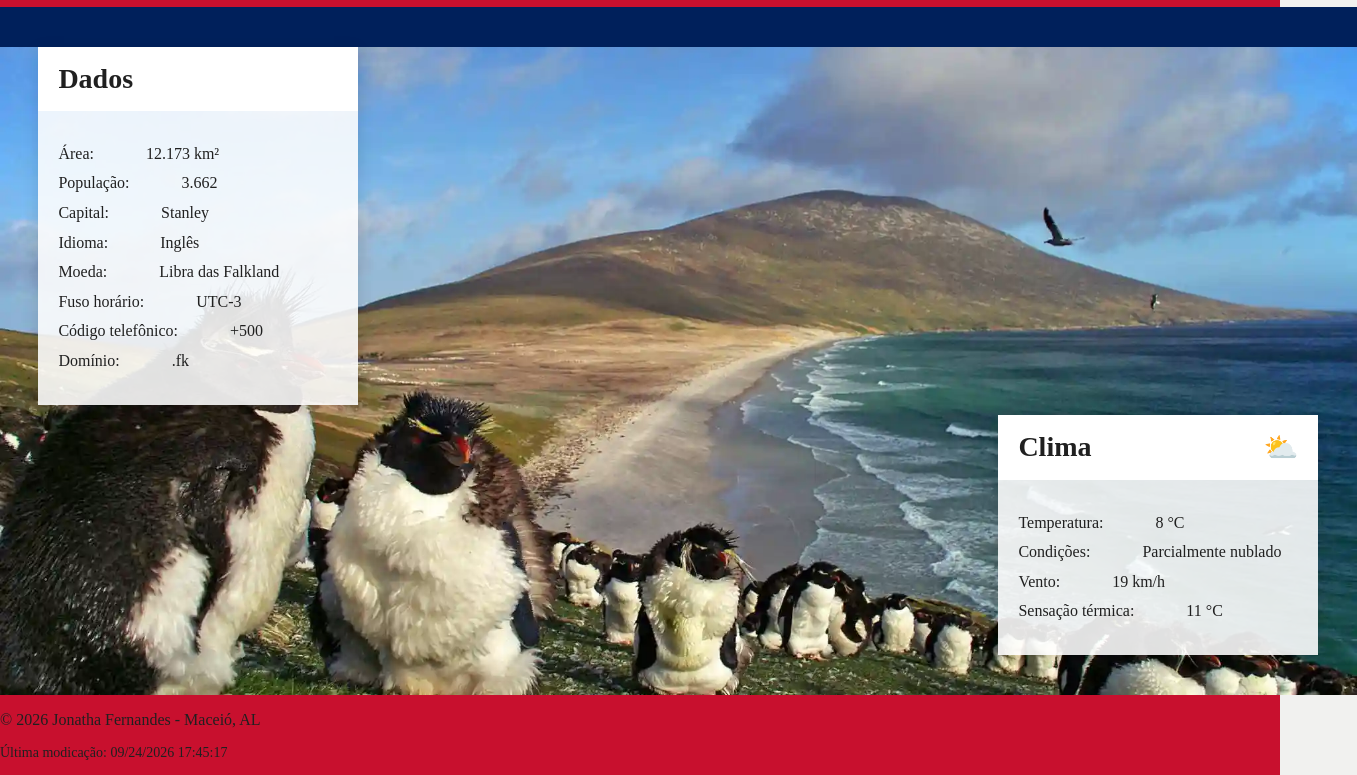
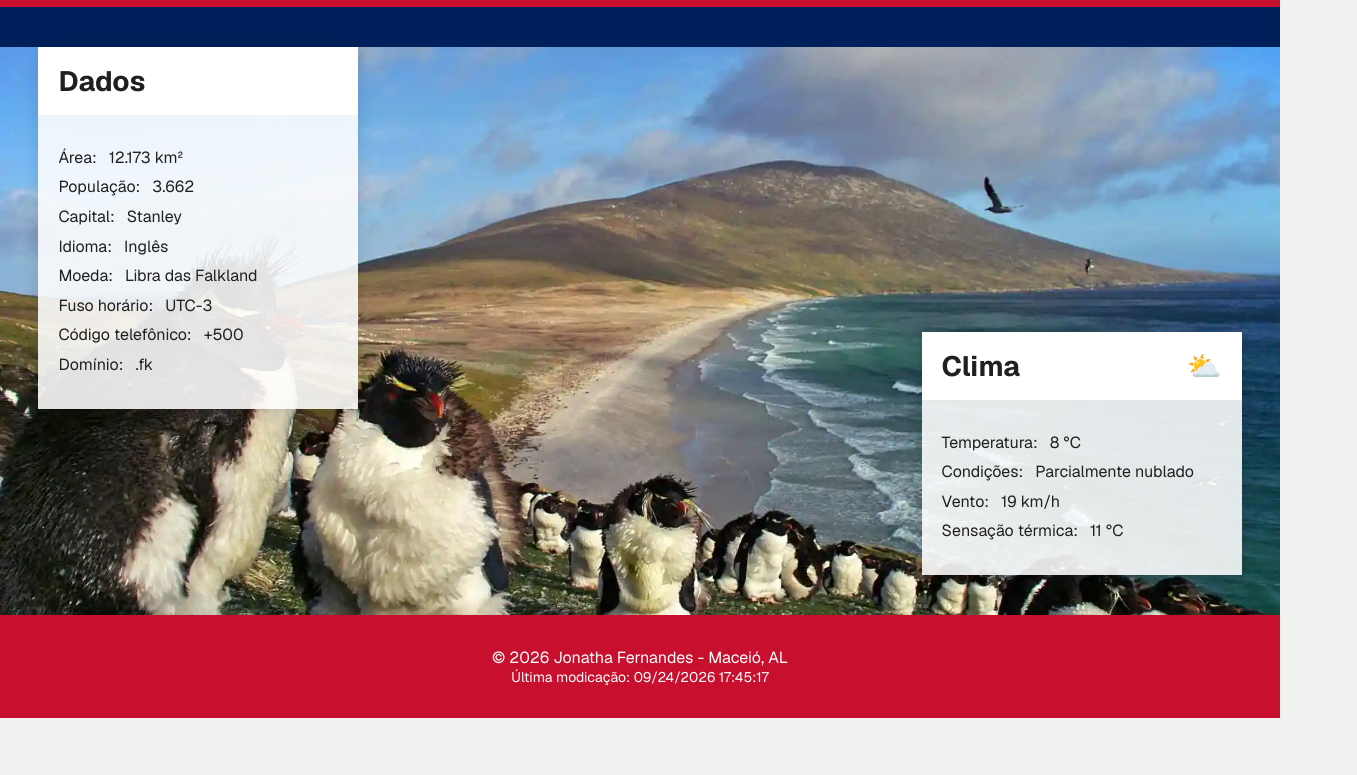
Before and after one commit to jonathafernandes/wdd131, a plain HTML site: page local.html in a window 1280 px wide. Shown: the part 121-896 px from the top of the page, 1357 px wide, since content can reach past the window. After the commit the page ends 839 px from the top, so only its background shows below. Drawn offline with nearby package versions, Linux system fonts and the light colour scheme.

Commit message:
ajustes da Auditoria da Página

```diff
--- a/estilos/local.css
+++ b/estilos/local.css
@@ -1,3 +1,9 @@
+* {
+	margin: 0;
+	padding: 0;
+	box-sizing: border-box;
+}
+
  :root {
 	--vermelho-falkland: #C8102E;
 	--azul-falkland: #00205B;
@@ -13,6 +19,7 @@ body {
 	margin: 0;
 	color: var(--texto);
 	background: #f1f1ef;
+	font-family: "Geist", sans-serif;
 }
 
 header {
@@ -98,8 +105,11 @@ main {
 }
 
 footer {
-	margin: 0;
-	background: var(--vermelho-falkland);
+    background: var(--vermelho-falkland);
+	padding: 2rem;
+    text-align: center;
+    grid-column: 1 / 4;
+    color: #fff;
 }
 
 #ultimaModificacao {
```
